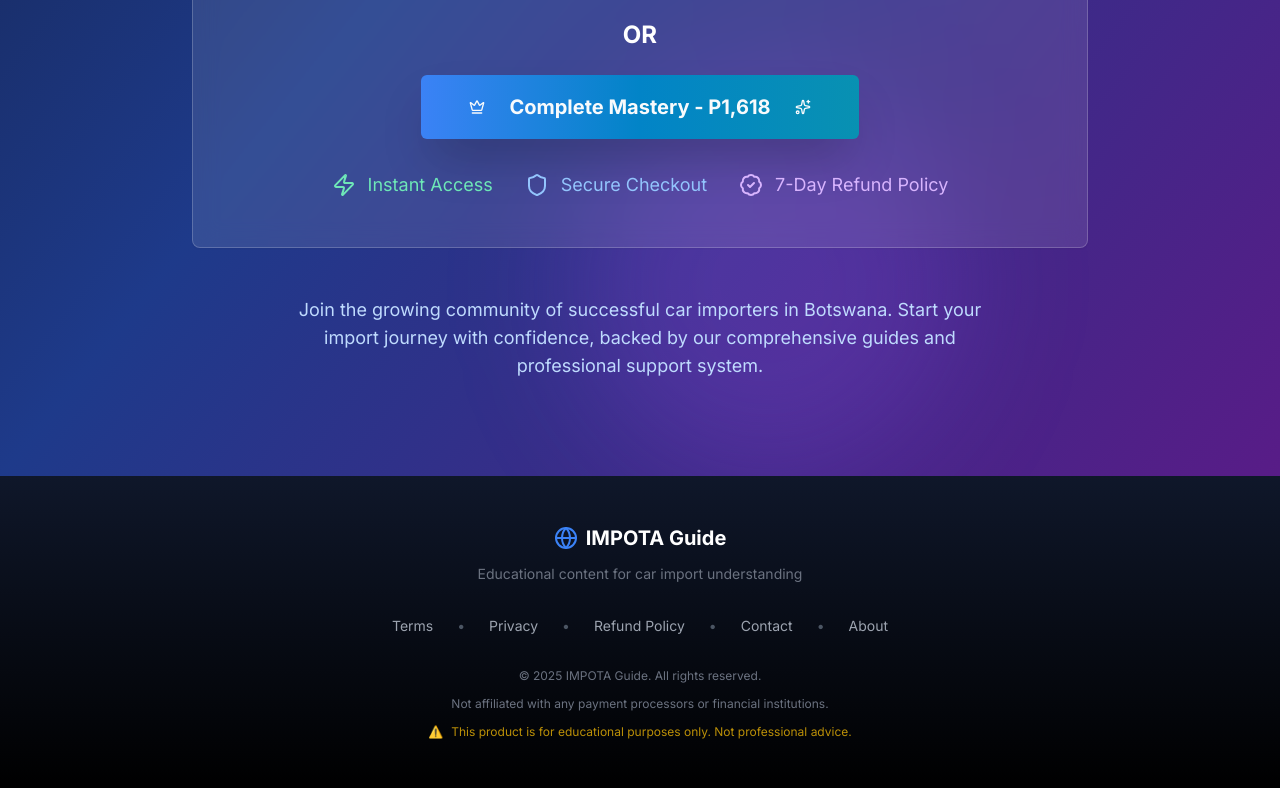
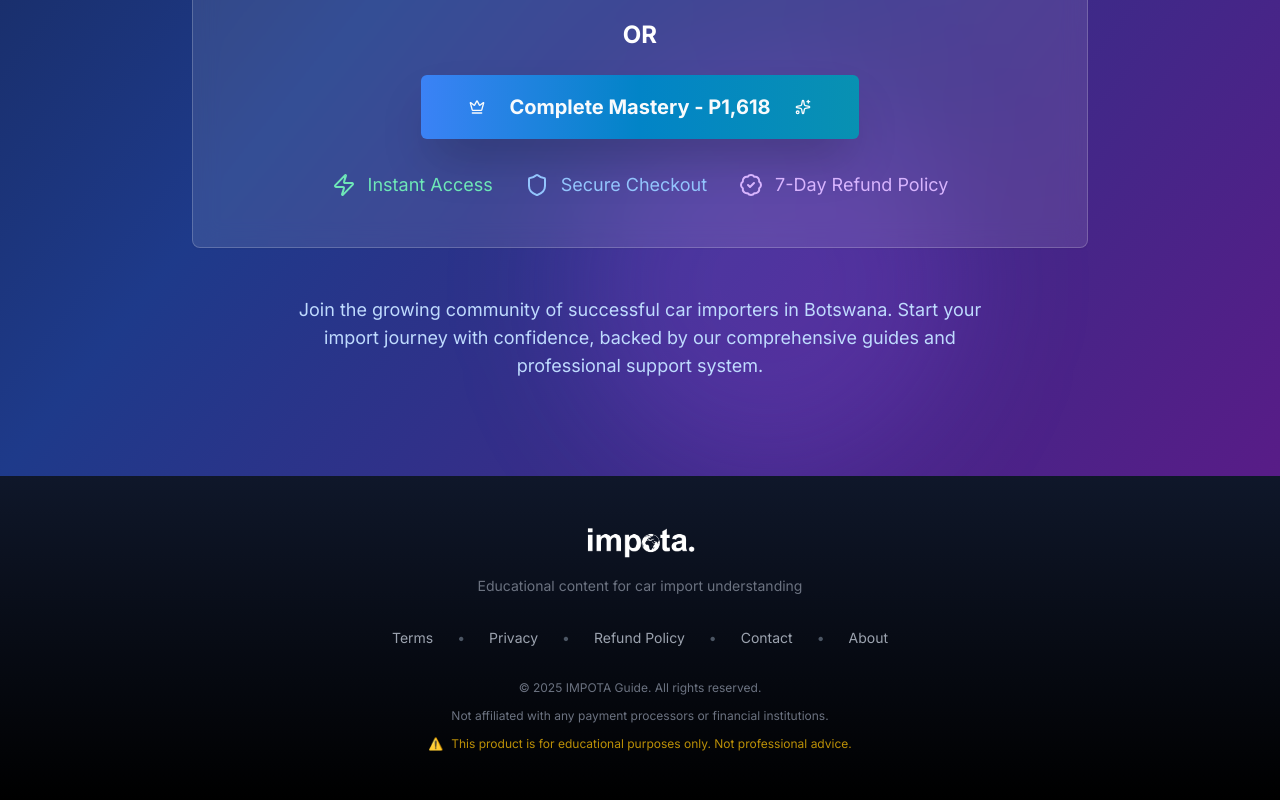
Before and after one commit to Mvula88/calculator, a Next.js app: page /bw/guide in a window 1280 px wide. Shown: the part 4347-5147 px from the top of the page. Built offline with nearby package versions, Linux system fonts and the light colour scheme; no server answers.

Commit message:
Replace Globe icon with IMPOTA logo in footer
- Using actual IMPOTA logo image instead of Globe icon
- Added brightness-0 and invert to make logo white for dark background
- Consistent branding across all pages

```diff
--- a/components/Footer.tsx
+++ b/components/Footer.tsx
@@ -1,5 +1,5 @@
 import Link from 'next/link'
-import { Globe } from 'lucide-react'
+import Image from 'next/image'
 
 export default function Footer() {
   const currentYear = new Date().getFullYear()
@@ -10,9 +10,14 @@ export default function Footer() {
       <div className="max-w-4xl mx-auto px-4 sm:px-6 lg:px-8 py-12 text-center">
         {/* Logo and Tagline */}
         <div className="mb-8">
-          <div className="flex items-center justify-center gap-2 mb-3">
-            <Globe className="h-6 w-6 text-blue-500" />
-            <span className="text-xl font-bold text-white">IMPOTA Guide</span>
+          <div className="flex items-center justify-center mb-3">
+            <Image
+              src="/impota-logo.png"
+              alt="IMPOTA"
+              width={150}
+              height={40}
+              className="h-10 w-auto brightness-0 invert"
+            />
           </div>
           <p className="text-sm text-gray-500">
             Educational content for car import understanding
```
